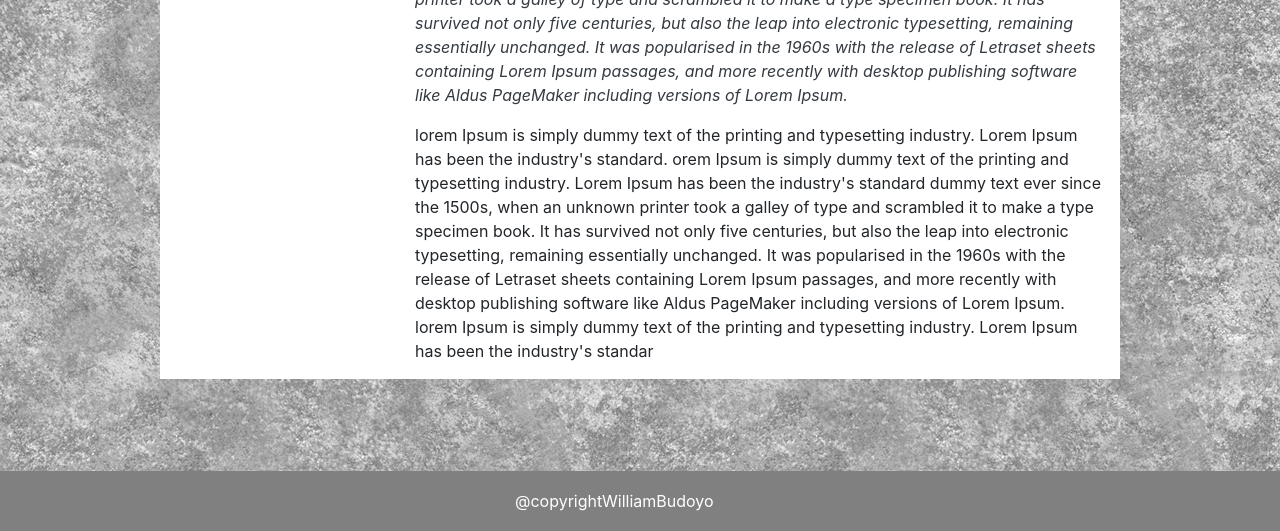
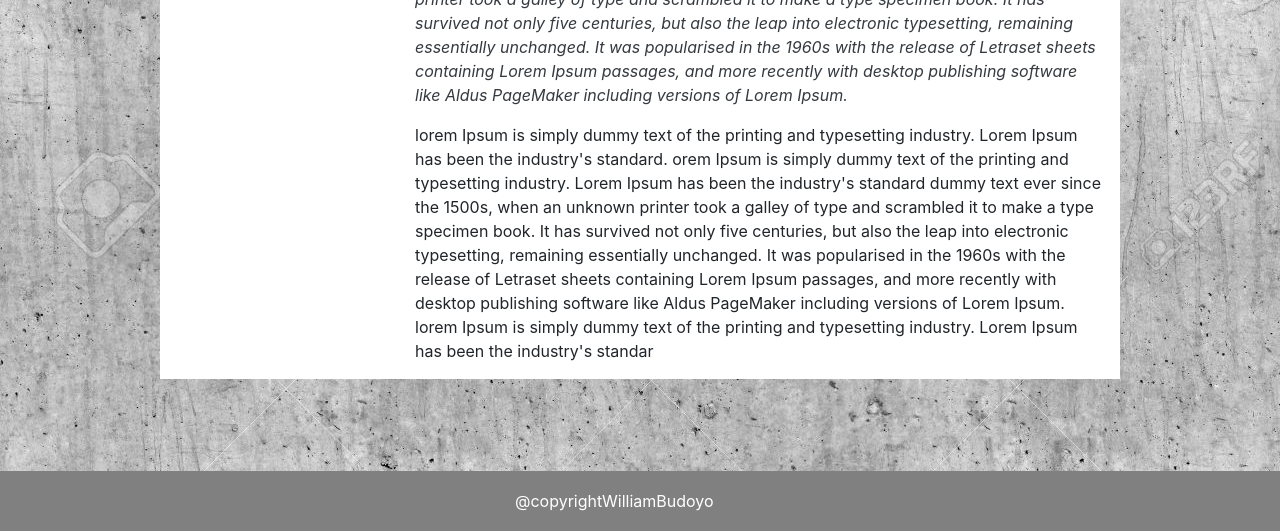
Before and after one commit to wbudoyo07/Bootstrap-Portfolio, a plain HTML site: page index.html in a window 1280 px wide. Shown: the part 269-800 px from the top of the page. Drawn offline with nearby package versions, Linux system fonts and the light colour scheme.

Commit message:
Bootstrap hw

```diff
--- a/sticky-footer.css
+++ b/sticky-footer.css
@@ -8,7 +8,7 @@ html {
 
   body{
 
-    background: url("../Bootstrap-Portfolio/Images/background.png");
+    background: url("../Bootstrap-Portfolio/Images/background.jpg");
 
   }
 
```
Also changed, not shown: Images/background.jpg (added), Images/background.png (deleted).
